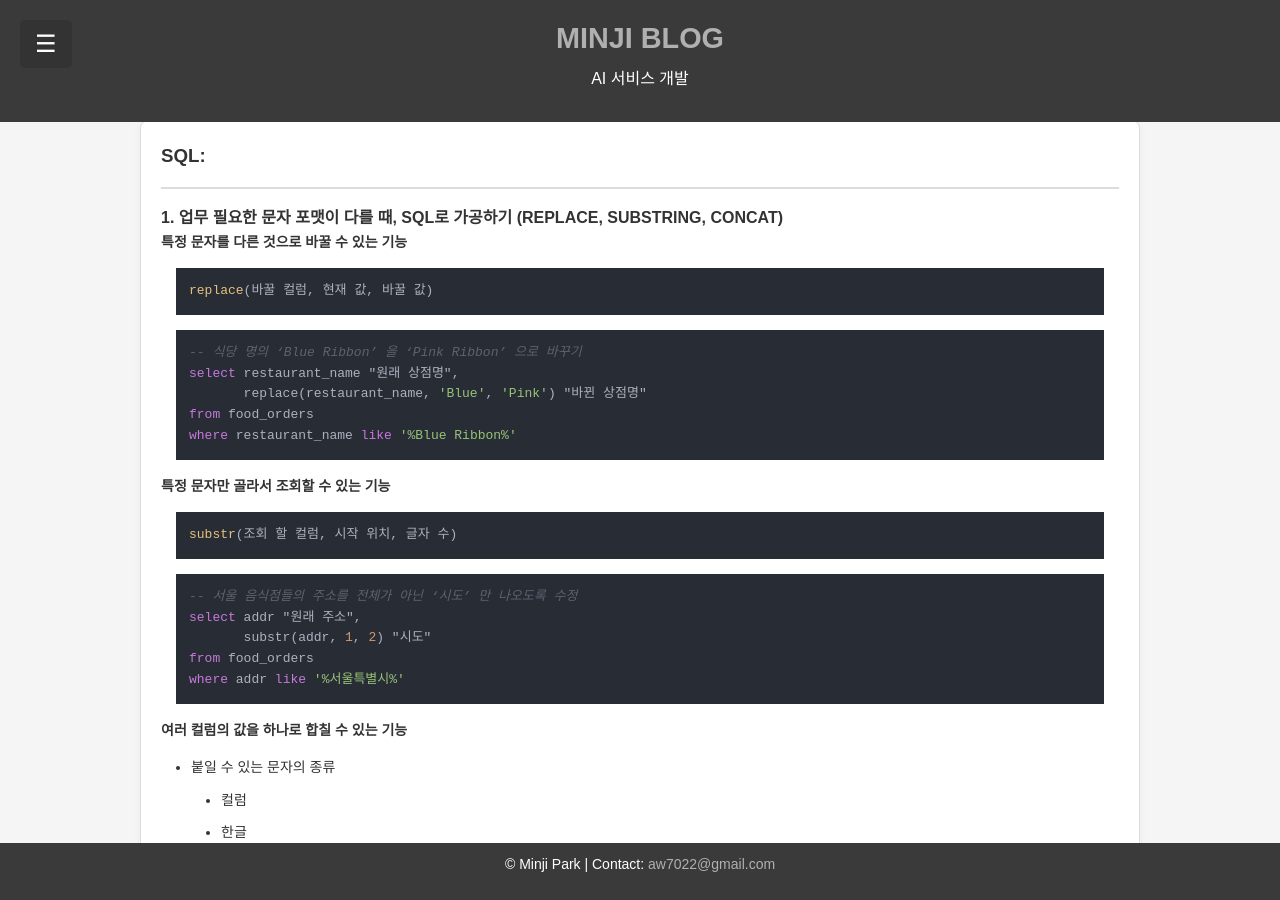
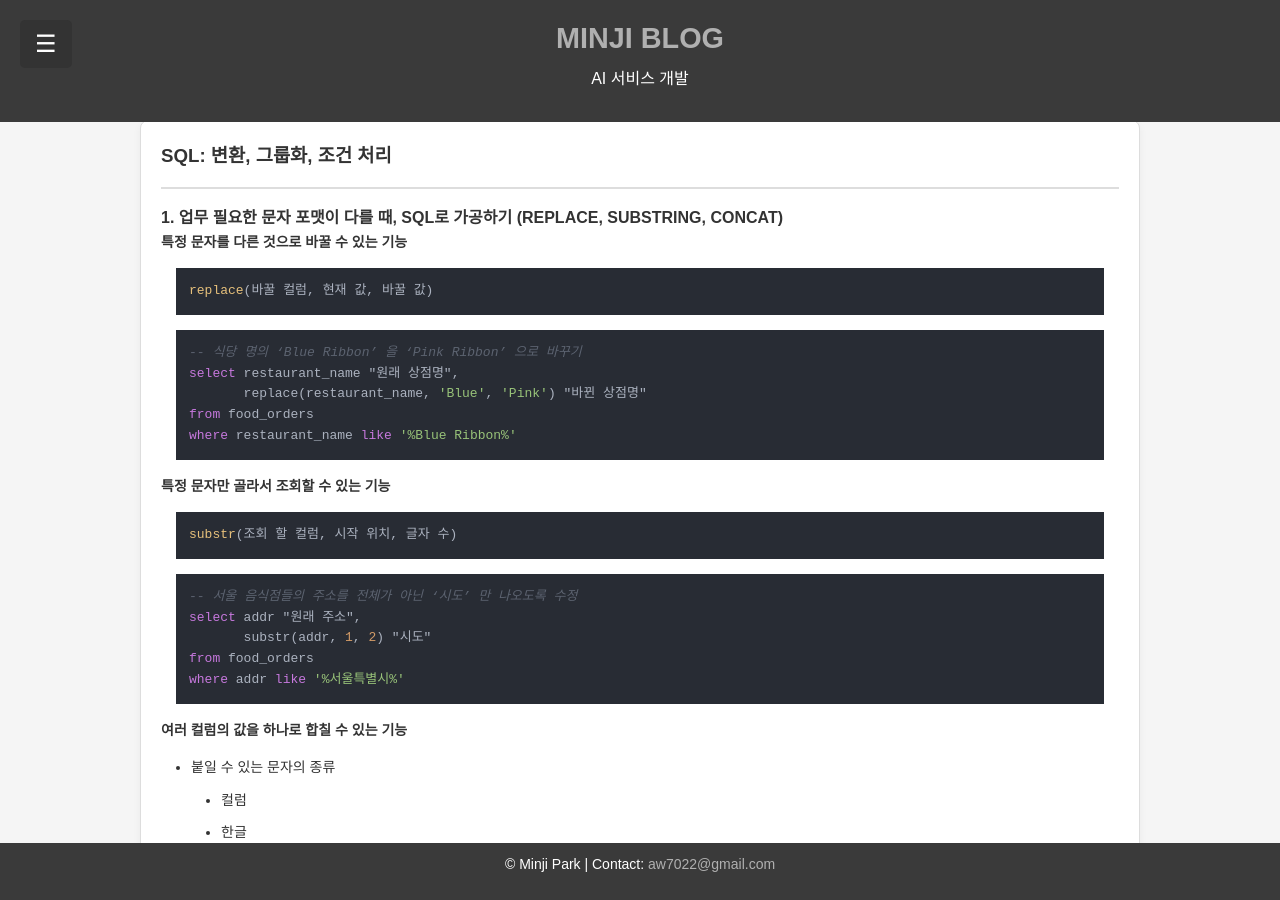
Before and after one commit to Mminzy22/Blog, a Jekyll site: the page built from _posts/SQL/2024-11-20-SQL04.md, in a window 1280 px wide and 900 px high. Built offline with Jekyll 4.4.1, drawn with Linux system fonts in a browser that asks for light colours; nearby versions of some CDN libraries; comment, search, counter and statistics services are not loaded.

Commit message:
Update 2024-11-20-SQL04.md

```diff
--- a/_posts/SQL/2024-11-20-SQL04.md
+++ b/_posts/SQL/2024-11-20-SQL04.md
@@ -1,6 +1,6 @@
 ---
 layout: post
-title: "SQL: "
+title: "SQL: 변환, 그룹화, 조건 처리"
 date: 2024-11-20
 categories: [SQL]
 ---
```
